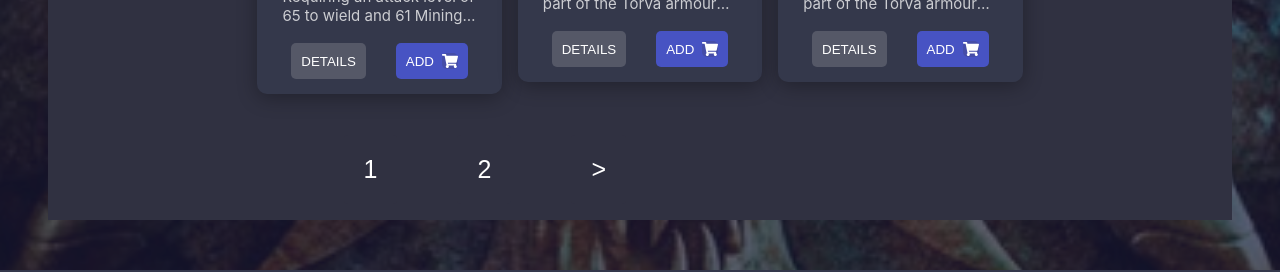
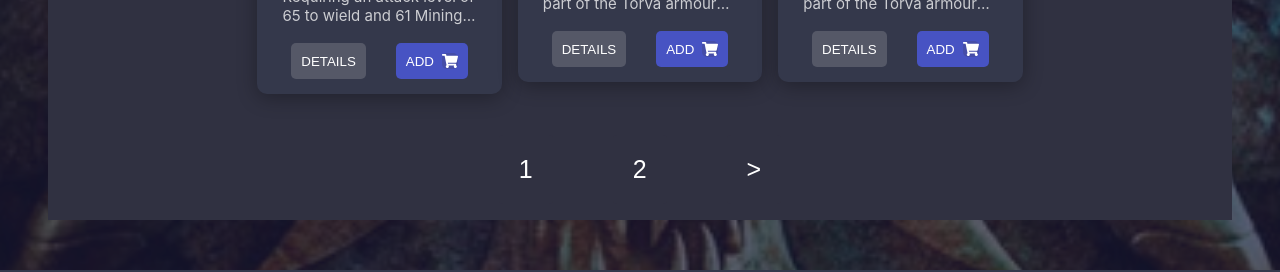
Before and after one commit to mauro8778/chicks-gold-front, a React (Create React App) app: page / in a window 1280 px wide. Shown: the part 1860-2132 px from the top of the page. Built offline with nearby package versions, Linux system fonts and the light colour scheme.

Commit message:
Update home.css

```diff
--- a/src/styles/home.css
+++ b/src/styles/home.css
@@ -149,7 +149,7 @@
   display: flex;
   justify-content: center;
   margin-top: 25px;
-  margin-right: 35rem;
+  width: 100%;
 }
 
 .pagination button {
```
